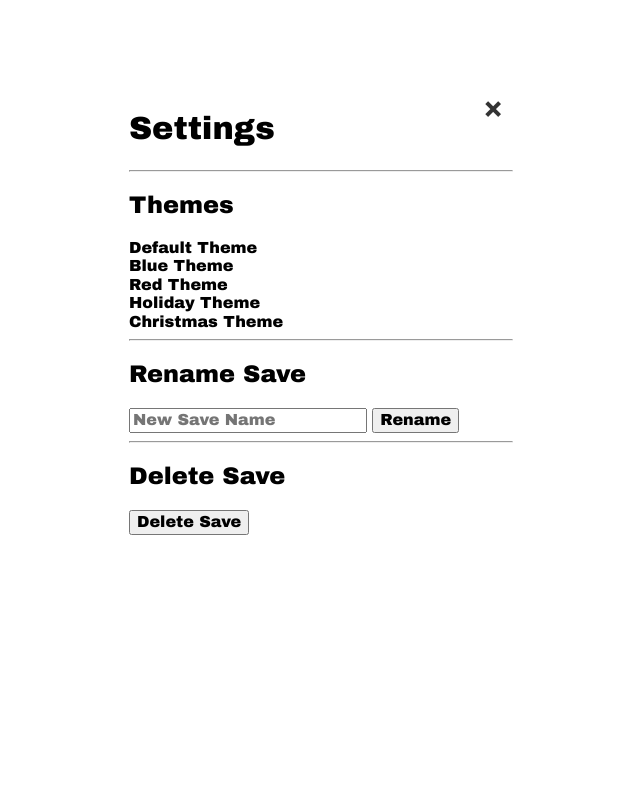
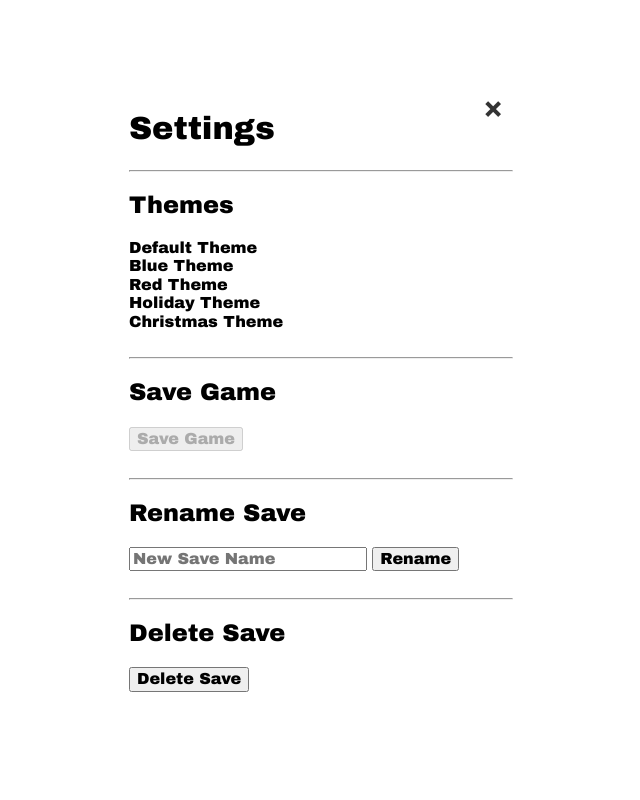
Before and after one commit to MauriceD253397/WorldSim, a PHP site: page /game.php in a window 1280 px wide, after a click on "Settings". Shown: the whole page, without its empty margins (319-959 px from the left). Run offline with PHP 8.4, Linux system fonts and the light colour scheme; the visitor is signed in with stand-in values (Sample User, id 1); tables that the repository leaves empty or names only in its code hold one stand-in row (values such as "Sample post").

Commit message:
9.24 Add Save Game To Settings (WIP)

```diff
--- a/public/game.php
+++ b/public/game.php
@@ -76,12 +76,21 @@ if (isset($_SESSION['login']))
             <a href="#" onclick="setActiveStyleSheet('Holiday Theme'); return false;">Holiday Theme</a><br>
             <a href="#" onclick="setActiveStyleSheet('Christmas Theme'); return false;">Christmas Theme</a><br>
           </form>
+          <br>
+          <hr>
+          <h2>Save Game</h2>
+          <form method="post">
+            <input type="hidden" value="<?php echo $game_id?>" name="save_id" />
+            <input type="submit" name="submit" value="Save Game" disabled>
+          </form>
+          <br>
           <hr>
           <h2>Rename Save</h2>
           <form action="../app/RenameSaveHandler.php" method="post">
             <input type="text" name="save_name" placeholder="New Save Name" required maxlength="20" minlength="3" autocomplete="off">
             <input type="submit" name="submit" value="Rename">
           </form>
+          <br>
           <hr>
           <h2>Delete Save</h2>
           <form action="../app/LoadSaveHandler.php" method="post">
```
